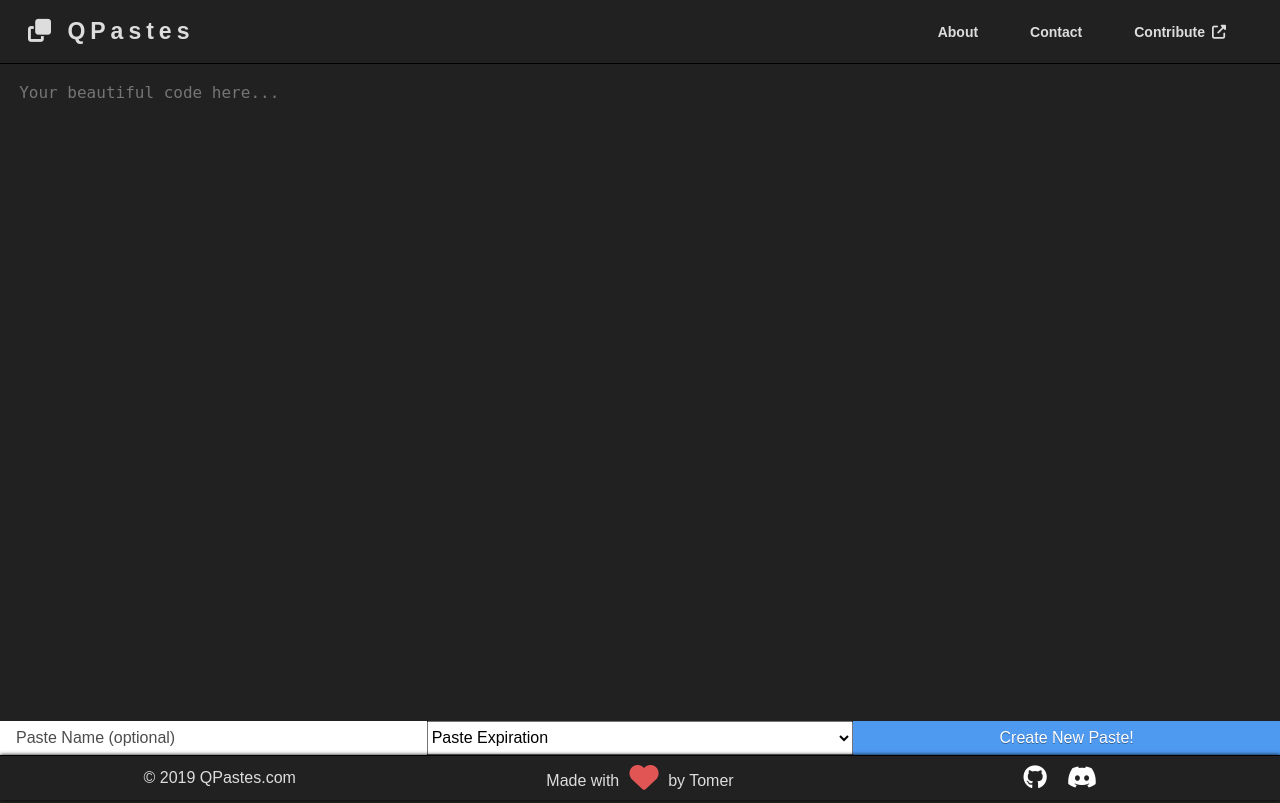
After one commit to TomerShech/Binventor, a Flask app: template templates/index.html in a window 1280 px wide. The commit adds this page. Run offline with Flask 2, Linux system fonts and the light colour scheme; the template is opened without the code that fills it, so the values that code supplies are empty; some libraries are stand-ins or nearby versions.

Commit message:
updating

```diff
--- /dev/null
+++ b/app.py
@@ -0,0 +1,21 @@
+from flask import Flask, render_template, request
+
+app = Flask(__name__)
+
+@app.route("/")
+def index():
+    return render_template("index.html")
+
+@app.route("/submit", methods=["POST"])
+def submit():
+    if request.method == "POST":
+        paste_body = request.form["paste_body"]
+        paste_name = request.form["paste_name"]
+        expiration_time = request.form["expiration"]
+        print(paste_body, paste_name, expiration_time)
+        return render_template("index.html")
+
+
+if __name__ == "__main__":
+    app.debug = True
+    app.run()
--- a/app/__init__.py
+++ /dev/null
@@ -1,5 +0,0 @@
-from flask import Flask
-
-app = Flask(__name__)
-
-from app import routes
--- a/qpastes.py
+++ /dev/null
@@ -1 +0,0 @@
-from app import app
--- a/app/static/css/index.css
+++ b/static/css/base.css
@@ -2,78 +2,56 @@
   font-size: 16px;
 }
 
-* {
-  padding: 0px;
-  margin: 0px;
-  box-sizing: border-box;
-}
-
+*,
 *:before,
 *:after {
   box-sizing: border-box;
 }
 
+* {
+  padding: 0;
+  margin: 0;
+}
+
 html {
-  background-color: #212121;
   height: 100%;
-  width: 100%;
-  overflow: visible;
+  overflow: hidden;
 }
 
 body {
-  display: inline-block; /* allows to set width and height to element */
-  height: calc(100% - 1rem);
-  width: inherit; /* inherits width from parent element (html in this case) */
-
+  height: 100%;
+  width: 100%;
+  background-color: #212121;
   display: grid;
   grid-template-columns: 1fr;
-  grid-template-rows: 0.1fr 1fr;
-  grid-template-areas: "navbar" "_content";
+  grid-template-rows: auto 1fr auto;
+  grid-template-areas: "navbar" "main_code" "footer";
 }
 
-.navbar {
-  grid-area: navbar;
-}
-
-._content {
-  grid-area: _content;
-}
-
-#ta {
-  color: white;
-  font-size: 1rem;
-  font-family: monospace;
-  background-color: inherit;
-  border: none;
-  outline: none;
-  resize: none;
-  width: calc(100% - 4rem);
-  height: calc(100% - 1rem);
-  clear: left;
-  padding: 10px;
-  margin: 1rem;
-  scroll-behavior: smooth;
+main {
+  grid-area: main_code;
+  height: 100%;
+  width: 100%;
 }
 
 pre {
-  height: calc(100% - 1rem);
-  overflow: visible;
-  white-space: nowrap;
+  padding: 1rem;
 }
 
-code {
-  white-space: pre-wrap;
-  overflow: auto;
+a {
+  outline: none;
 }
 
-/* Navbar by Annisa Nadia - https://codepen.io/annadineyl/pen/LYPNMVO */
 header {
+  grid-area: navbar;
+  background-color: #212121;
   width: 100%;
   display: flex;
   justify-content: space-between;
   align-items: center;
-  box-shadow: 1px 0 5px rgba(0, 0, 0, 0.6);
+  border-bottom: 1px solid black;
   min-height: 8vh;
+  z-index: 10;
 }
 header .logo {
   padding: 0 28px;
@@ -82,7 +60,7 @@ header .logo {
 }
 header a {
   text-decoration: none;
-  color: #4a494b;
+  color: #dddddd;
 }
 header nav {
   display: flex;
@@ -99,8 +77,9 @@ header ul a {
   padding: 21px 26px;
   transition: all 0.3s ease;
 }
-header ul a:hover {
-  color: #e0dcd5;
+header ul a:hover,
+header a:hover {
+  color: rgba(0, 255, 255, 0.8);
   cursor: pointer;
 }
 header li {
@@ -115,7 +94,7 @@ header li {
 .burger div {
   width: 25px;
   height: 3px;
-  background: #4a494b;
+  background: #dddddd;
   margin: 5px;
 }
 .close-btn {
@@ -130,6 +109,7 @@ header li {
 .nav-show {
   transform: translateX(0);
 }
+
 @keyframes navFadeIn {
   from {
     opacity: 0;
@@ -164,7 +144,7 @@ header li {
     flex-direction: column;
     min-width: 169px;
     max-width: 340px;
-    width: 60%;
+    width: 30%;
     position: absolute;
     left: 0;
     top: 0;
@@ -175,9 +155,11 @@ header li {
   }
   header ul a {
     display: block;
+    color: #212121;
   }
   header ul a:hover {
-    color: black;
+    color: rgba(0, 255, 255, 0.8);
+    background-color: #212121;
   }
   header li {
     padding: 0;
@@ -189,8 +171,14 @@ header li {
   .close-btn {
     display: block;
   }
+  footer div:first-child,
+  footer div:last-child {
+    display: none;
+  }
+  footer div:nth-child(2) {
+    grid-column: 1 / 4;
+  }
 }
-/* End of navbar */
 
 /* Custom scrollbar */
 ::-webkit-scrollbar {
@@ -217,3 +205,54 @@ header li {
 ::-webkit-scrollbar-thumb:window-inactive {
   background: rgba(0, 255, 255, 0.4);
 }
+
+/* Made with love footer */
+@keyframes beat {
+  0% {
+    transform: scale(1);
+  }
+  50% {
+    transform: scale(1.3);
+  }
+  100% {
+    transform: scale(1);
+  }
+}
+
+footer {
+  grid-area: footer;
+  display: grid;
+  grid-template-columns: repeat(3, 1fr);
+  align-items: center;
+  justify-content: center;
+  width: 100%;
+  height: 100%;
+  background-color: #212121;
+  color: #dddddd;
+  padding: 0.6rem;
+  border-top: 1px solid black;
+  box-shadow: 0 0 4px black;
+  z-index: 10;
+}
+
+footer div {
+  text-align: center;
+}
+
+footer div:nth-child(2) i {
+  color: #e25555;
+  font-size: 1.5rem;
+  padding: 0 0.5rem;
+  animation: beat 1s ease infinite;
+}
+
+footer .fab {
+  padding: 0 0.5rem;
+  font-size: 1.5rem;
+  color: #fefefe;
+}
+
+footer .fa-discord:hover {
+  color: #738adb;
+  transition: color 0.3s ease-in;
+}
--- /dev/null
+++ b/static/css/index.css
@@ -0,0 +1,60 @@
+form {
+  height: 100%;
+  width: 100%;
+  display: grid;
+  grid-template-columns: 1fr;
+  grid-template-rows: 1fr auto;
+}
+
+form .codeta {
+  color: white;
+  font-size: 1rem;
+  font-family: monospace;
+  background-color: #212121;
+  border: none;
+  outline: none;
+  resize: none;
+  width: 100%;
+  height: 100%;
+  margin: 0;
+  padding: 1.2rem;
+  scroll-behavior: smooth;
+}
+
+form .btns {
+  display: grid;
+  grid-template-columns: repeat(3, 1fr);
+}
+
+form .btns input[type="text"] {
+  border: none;
+  outline: none;
+  padding: 0 1rem;
+}
+
+form .btns input[type="text"]::placeholder {
+  color: rgba(0, 0, 0, 0.7);
+}
+
+form .btns input[type="submit"] {
+  display: inline-block;
+  width: 100%;
+  height: 100%;
+  padding: 0.5em 0;
+  border: none;
+  font-weight: 300;
+  color: white;
+  text-shadow: 0 0.04em 0.04em rgba(0, 0, 0, 0.35);
+  background-color: #4e9af1;
+  text-align: center;
+  transition: all 0.2s;
+}
+
+form .btns input[type="submit"]:hover {
+  opacity: 0.85;
+}
+
+code {
+  white-space: pre-wrap;
+  overflow: auto;
+}
--- /dev/null
+++ b/static/js/base.js
@@ -0,0 +1,24 @@
+// Navbar
+const burger = document.querySelector("nav .burger");
+const close = document.querySelector("nav .close-btn");
+const nav = document.querySelector("nav ul");
+const navLinks = document.querySelectorAll("nav ul li");
+
+burger.addEventListener("click", () => {
+  nav.classList.add("nav-show");
+
+  // Animate the nav links
+  navLinks.forEach((link, index) => {
+    link.style.animation = `navFadeIn 0.5s ease forwards ${index / 7}s`;
+  });
+});
+
+close.addEventListener("click", () => {
+  nav.classList.remove("nav-show");
+
+  // Animate the nav links
+  navLinks.forEach(link => {
+    link.style.animation = "navFadeOut 0.2s ease backwards";
+  });
+});
+// End of navbar
--- /dev/null
+++ b/static/js/index.js
@@ -0,0 +1,81 @@
+const ta = document.getElementsByClassName("codeta")[0];
+const form = document.querySelector("form");
+const code = document.querySelector("code");
+const MAX_ALLOWED_CHARS = 35000;
+
+function getOS() {
+  var userAgent = window.navigator.userAgent,
+    platform = window.navigator.platform,
+    macosPlatforms = ["Macintosh", "MacIntel", "MacPPC", "Mac68K"],
+    windowsPlatforms = ["Win32", "Win64", "Windows", "WinCE"],
+    iosPlatforms = ["iPhone", "iPad", "iPod"],
+    os = null;
+
+  if (macosPlatforms.indexOf(platform) !== -1) os = "MacOS";
+  else if (iosPlatforms.indexOf(platform) !== -1) os = "iOS";
+  else if (windowsPlatforms.indexOf(platform) !== -1) os = "Windows";
+  else if (/Android/.test(userAgent)) os = "Android";
+  else if (!os && /Linux/.test(platform)) os = "Linux";
+
+  return os;
+}
+
+document.addEventListener(
+  "keydown",
+  function(e) {
+    if (
+      getOS() === "MacOS" ? e.metaKey : e.ctrlKey && e.key.toLowerCase() === "s"
+    ) {
+      e.preventDefault();
+      let len = ta.value.length;
+
+      if (ta.value !== null && ta.value.trim() !== "") {
+        if (len <= MAX_ALLOWED_CHARS) {
+          //form.submit();
+          let temp = ta.value;
+          ta.parentNode.removeChild(ta);
+          form.parentNode.removeChild(form);
+          code.textContent = temp;
+          hljs.highlightBlock(code);
+          document.documentElement.style.overflow = "auto";
+        } else {
+          swal(
+            "OOPS!",
+            `Sorry buddy, currently we only allow pastes with max ${MAX_ALLOWED_CHARS} characters. (You pasted ${len})`,
+            "warning"
+          );
+        }
+      } else {
+        swal(
+          "Seems like no code was pasted",
+          "Ugh! I can't see any code here. maybe try again?",
+          "error"
+        );
+      }
+    }
+  },
+  false
+);
+
+function insertTab(o, e) {
+  let kC = e.keyCode ? e.keyCode : e.charCode ? e.charCode : e.which;
+  if (kC === 9 && !e.shiftKey && !e.ctrlKey && !e.altKey) {
+    let oS = o.scrollTop;
+    if (o.setSelectionRange) {
+      let sS = o.selectionStart;
+      let sE = o.selectionEnd;
+      o.value = o.value.substring(0, sS) + "\t" + o.value.substr(sE);
+      o.setSelectionRange(sS + 1, sS + 1);
+      o.focus();
+    } else if (o.createTextRange) {
+      document.selection.createRange().text = "\t";
+      e.returnValue = false;
+    }
+    o.scrollTop = oS;
+    if (e.preventDefault) {
+      e.preventDefault();
+    }
+    return false;
+  }
+  return true;
+}
--- /dev/null
+++ b/templates/base.html
@@ -0,0 +1,100 @@
+<!DOCTYPE html>
+<html lang="en">
+  <head>
+    <meta name="viewport" content="width=device-width, initial-scale=1" />
+    <meta charset="utf-8" />
+    <link
+      rel="stylesheet"
+      href="{{ url_for('static', filename='css/normalize.css') }}"
+    />
+    <link
+      rel="stylesheet"
+      href="{{ url_for('static', filename='css/dracula.css') }}"
+    />
+    <link
+      rel="stylesheet"
+      href="{{ url_for('static', filename='css/base.css') }}"
+    />
+    <script src="https://kit.fontawesome.com/323ecbbd5b.js"></script>
+    {% if title %}
+    <title>{{ title }}</title>
+    {% else %}
+    <title>QPastes</title>
+    {% endif %}
+  </head>
+  <body>
+    <header>
+      <h1 class="logo">
+        <a href="{{ url_for('index') }}"
+          ><i class="fas fa-clone"></i>&nbsp;QPastes</a
+        >
+      </h1>
+      <nav>
+        <ul>
+          <svg
+            class="close-btn"
+            enable-background="new 0 0 47.971 47.971"
+            version="1.1"
+            viewBox="0 0 47.971 47.971"
+            xml:space="preserve"
+            xmlns="http://www.w3.org/2000/svg"
+          >
+            <path
+              d="M28.228,23.986L47.092,5.122c1.172-1.171,1.172-3.071,0-4.242c-1.172-1.172-3.07-1.172-4.242,0L23.986,19.744L5.121,0.88   c-1.172-1.172-3.07-1.172-4.242,0c-1.172,1.171-1.172,3.071,0,4.242l18.865,18.864L0.879,42.85c-1.172,1.171-1.172,3.071,0,4.242   C1.465,47.677,2.233,47.97,3,47.97s1.535-0.293,2.121-0.879l18.865-18.864L42.85,47.091c0.586,0.586,1.354,0.879,2.121,0.879   s1.535-0.293,2.121-0.879c1.172-1.171,1.172-3.071,0-4.242L28.228,23.986z"
+            />
+          </svg>
+          <li>
+            <a href="#">About</a>
+          </li>
+          <li>
+            <a href="#">Contact</a>
+          </li>
+          <li>
+            <a
+              target="_blank"
+              rel="noopener noreferrer"
+              href="https://github.com/TomerShech/qpastes/pulls"
+              >Contribute&ensp;<i class="fas fa-external-link-alt"></i
+            ></a>
+          </li>
+        </ul>
+        <div class="burger">
+          <div class="line-1"></div>
+          <div class="line-2"></div>
+          <div class="line-3"></div>
+        </div>
+      </nav>
+    </header>
+    <main>
+      {% block content %}{% endblock %}
+    </main>
+    <footer>
+      <div>&copy; 2019 QPastes.com</div>
+      <div>Made with <i class="fas fa-heart"></i> by Tomer</div>
+      <div>
+        <a
+          title="Follow me on GitHub!"
+          target="_blank"
+          rel="noopener noreferrer"
+          href="https://github.com/TomerShech/"
+          ><i class="fab fa-github"></i
+        ></a>
+        <a
+        title="Add me on Discord!"
+        target="_blank"
+        rel="noopener noreferrer"
+        href=""
+        ><i class="fab fa-discord"></i
+      ></a>
+      </div>
+    </footer>
+
+    <script src="../static/js/highlight.pack.js"></script>
+    <script>
+      hljs.initHighlightingOnLoad();
+    </script>
+    <script src="https://unpkg.com/sweetalert/dist/sweetalert.min.js"></script>
+    <script src="../static/js/base.js"></script>
+    <script src="../static/js/index.js"></script>
+  </body>
+</html>
--- /dev/null
+++ b/templates/index.html
@@ -0,0 +1,36 @@
+{% extends "base.html" %} {% block content %}
+<link rel="stylesheet" href="../static/css/index.css" />
+
+<form action="/submit" method="post">
+  <textarea
+    class="codeta"
+    spellcheck="false"
+    placeholder="Your beautiful code here..."
+    autofocus
+    onkeydown="insertTab(this, event);"
+    name="paste_body"
+  ></textarea>
+  <div class="btns">
+    <input
+      type="text"
+      name="paste_name"
+      placeholder="Paste Name (optional)"
+      title="If not blank, the name will appear as the paste title"
+    />
+    <select name="expiration" title="Default expiration time is 1 day">
+      <option selected="true" disabled="disabled"
+        >Paste Expiration</option
+      >
+      <option value="60">1 Hour</option>
+      <option value="1440">1 Day</option>
+      <option value="10080">1 Week</option>
+      <option value="20160">2 Weeks</option>
+      <option value="43800">1 Month</option>
+    </select>
+    <input type="submit" value="Create New Paste!" />
+  </div>
+</form>
+
+<pre><code></code></pre>
+
+{% endblock %}
```
Also changed, not shown: app/routes.py (deleted, +0 -8 lines), app/static/js/index.js (deleted, +0 -76 lines), app/templates/base.html (deleted, +0 -65 lines), app/templates/index.html (deleted, +0 -11 lines), static/about.txt (added, +26 -0 lines), static/css/dracula.css (renamed from app/static/css/dracula.css), static/css/normalize.css (renamed from app/static/css/normalize.css), static/js/highlight.pack.js (renamed from app/static/js/highlight.pack.js), 3 other files.
